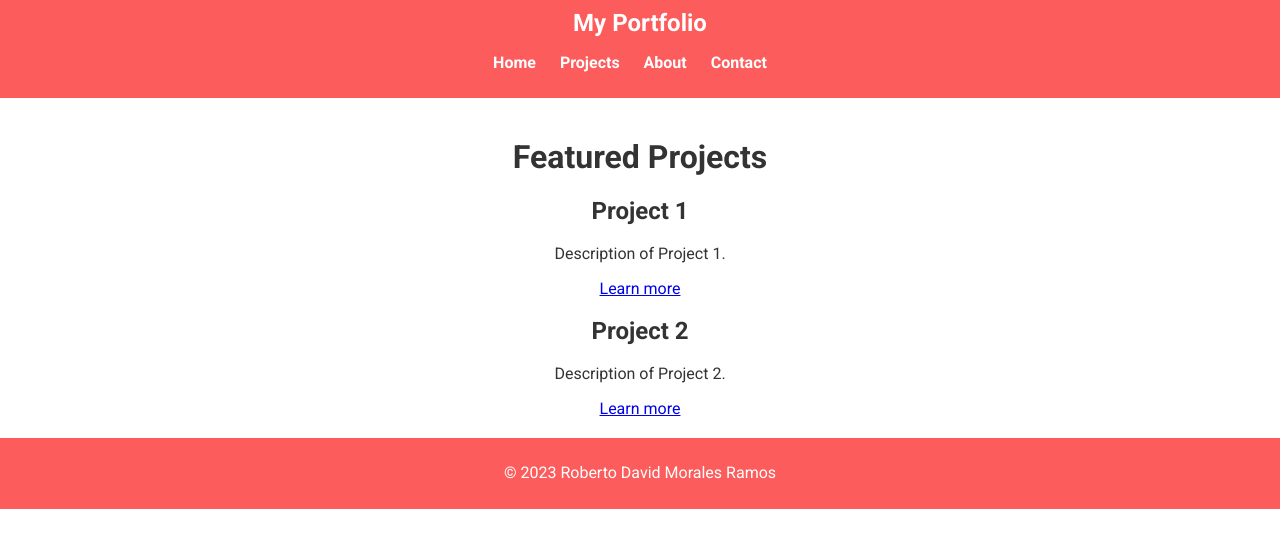
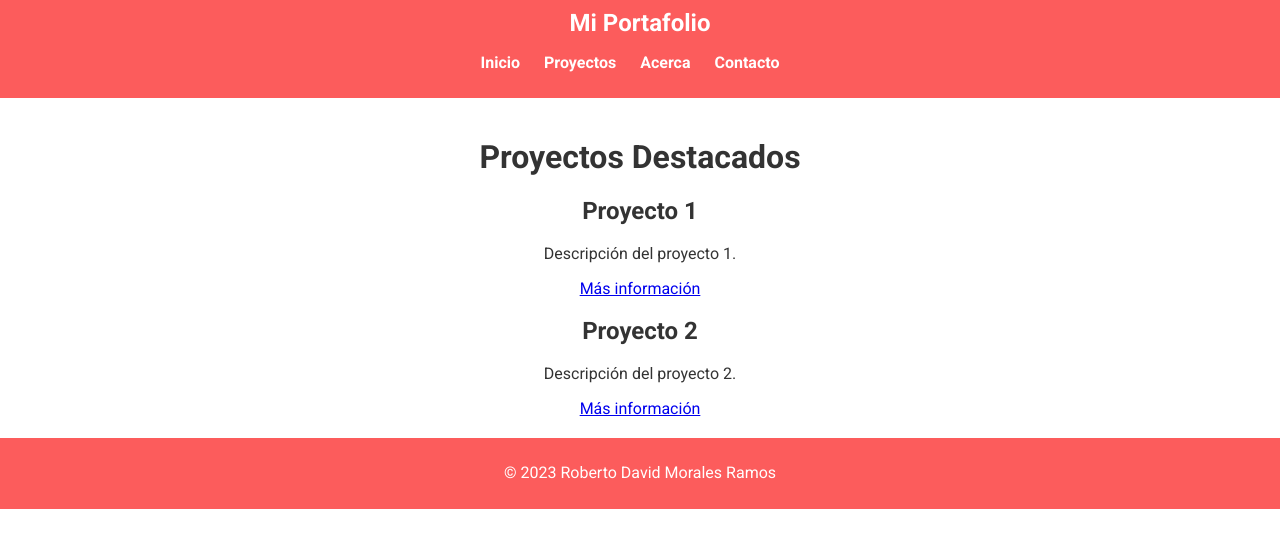
Before and after one commit to davld7/my-portfolio, a FastAPI app: page /projects/ in a window 1280 px wide. Shown: the top 548 px of the page. Run offline with FastAPI, Linux system fonts and the light colour scheme.

```diff
--- a/main.py
+++ b/main.py
@@ -30,7 +30,13 @@ async def script():
     return FileResponse(template_path, media_type=media_type)
 
 
-@app.get('/favicon.png', tags=['favicon'], status_code=status.HTTP_200_OK)
+@app.get("/favicon.png", tags=['favicon'], status_code=status.HTTP_200_OK)
 async def favicon():
-    favicon_path = 'static/images/favicon.png'
+    favicon_path = "static/images/favicon.png"
     return FileResponse(favicon_path, media_type="image/png")
+
+
+@app.get("/user-interface.png", tags=['user-interface'], status_code=status.HTTP_200_OK)
+async def user_interface():
+    user_interface_path = "static/images/user-interface.png"
+    return FileResponse(user_interface_path, media_type="image/png")
--- a/templates/projects.html
+++ b/templates/projects.html
@@ -3,7 +3,7 @@
 <head>
     <meta charset="UTF-8">
     <meta name="viewport" content="width=device-width, initial-scale=1.0">
-    <title>Projects</title>
+    <title>Proyectos</title>
     <link rel="icon" type="image/png" href="/favicon.png">
     <link rel="stylesheet" href="/styles.css">
     <script src="/script.js"></script>
@@ -11,29 +11,29 @@
 <body>
     <header>
         <nav>
-            <div class="logo">My Portfolio</div>
+            <div class="logo">Mi Portafolio</div>
             <ul class="menu">
-                <li><a href="#" id="index">Home</a></li>
-                <li><a href="#" id="projects">Projects</a></li>
-                <li><a href="#" id="about">About</a></li>
-                <li><a href="#" id="contact">Contact</a></li>
+                <li><a href="#" id="index">Inicio</a></li>
+                <li><a href="#" id="projects">Proyectos</a></li>
+                <li><a href="#" id="about">Acerca</a></li>
+                <li><a href="#" id="contact">Contacto</a></li>
             </ul>
         </nav>
     </header>
 
     <section>
-        <h1>Featured Projects</h1>
+        <h1>Proyectos Destacados</h1>
 
         <div class="project">
-            <h2>Project 1</h2>
-            <p>Description of Project 1.</p>
-            <a href="/project1">Learn more</a>
+            <h2>Proyecto 1</h2>
+            <p>Descripción del proyecto 1.</p>
+            <a href="/project1">Más información</a>
         </div>
 
         <div class="project">
-            <h2>Project 2</h2>
-            <p>Description of Project 2.</p>
-            <a href="/project2">Learn more</a>
+            <h2>Proyecto 2</h2>
+            <p>Descripción del proyecto 2.</p>
+            <a href="/project2">Más información</a>
         </div>
 
     </section>
```
Also changed, not shown: templates/about.html (+9 -9 lines), templates/contact.html (+10 -11 lines), templates/index.html (+9 -8 lines), static/images/user-interface.png (added).
